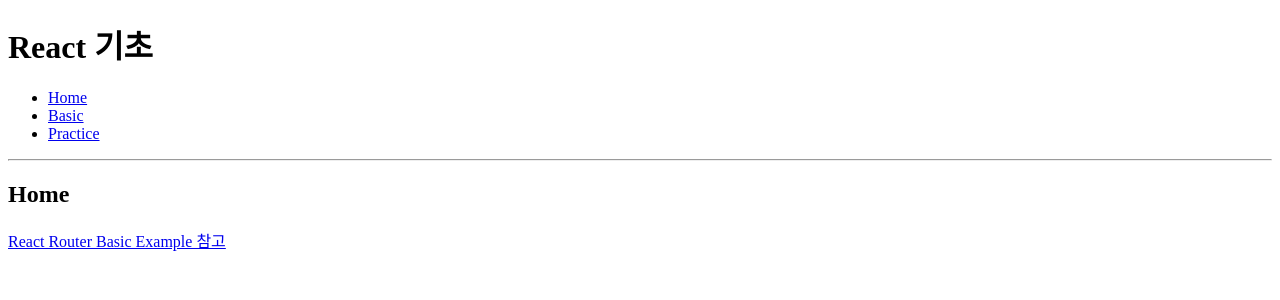
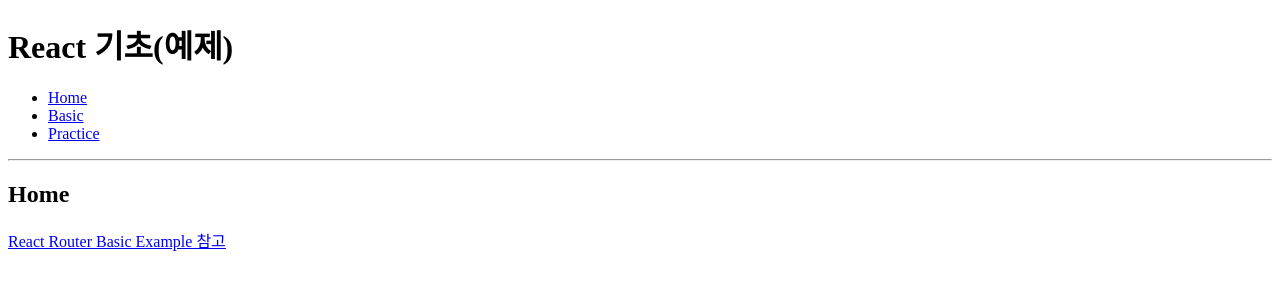
Before and after one commit to ssy0061/first-react, a React (Create React App) app: page / in a window 1280 px wide. Shown: the top 300 px of the page. Built offline with nearby package versions, Linux system fonts and the light colour scheme.

Commit message:
fix: path URL

```diff
--- a/src/App.js
+++ b/src/App.js
@@ -18,10 +18,10 @@
 function App() {
   return (
     <div>
-      <h1>React 기초</h1>
+      <h1>React 기초(예제)</h1>
       <Router>
         <Routes>
-          <Route path="/" element={<Layout />}>
+          <Route path={process.env.PUBLIC_URL + "/"} element={<Layout />}>
             <Route index element={<Home />} />
             <Route path="basic" element={<Basic />}>
               <Route path="cra" element={<CRA />} />
```
Also changed, not shown: package.json (+5 -2 lines).
